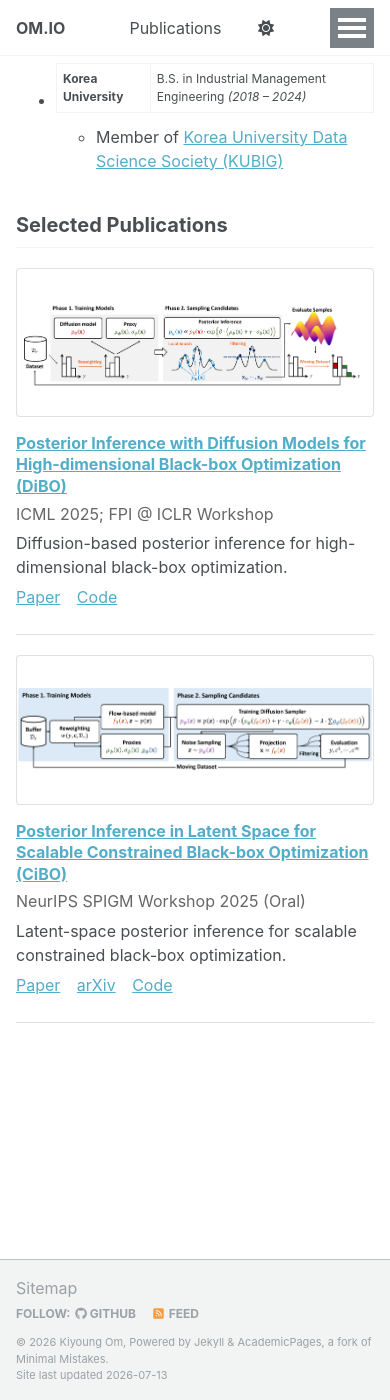
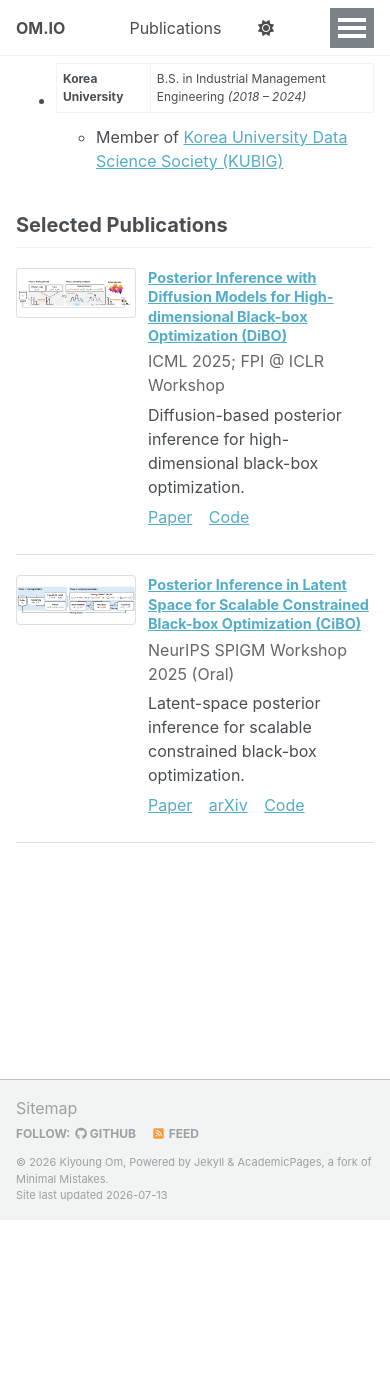
Before and after one commit to umkiyoung/umkiyoung.github.io, a Jekyll site: the page built from _pages/about.md, in a window 390 px wide and 1400 px high, scrolled down 1016 px. Built offline with Jekyll 4.4.1, drawn with Linux system fonts in a browser that asks for light colours; after the commit the page ends 2236 px from its top, so only the background shows below that.

Commit message:
Fix selected publication layout caching

```diff
--- a/_includes/head.html
+++ b/_includes/head.html
@@ -16,6 +16,6 @@
 </script>
 
 <!-- For all browsers -->
-<link rel="stylesheet" href="{{ base_path }}/assets/css/main.css">
+<link rel="stylesheet" href="{{ base_path }}/assets/css/main.css?v={{ site.time | date: '%s' }}">
 
 <meta http-equiv="cleartype" content="on">
--- a/assets/css/main.scss
+++ b/assets/css/main.scss
@@ -110,11 +110,14 @@
 
 @media (max-width: 640px) {
   .selected-publication {
-    flex-direction: column;
+    gap: 0.75rem;
   }
 
   .selected-publication__image {
-    width: 100%;
-    flex-basis: auto;
+    flex-basis: 120px;
+  }
+
+  .selected-publication__content h3 {
+    font-size: 0.9rem;
   }
 }
```
